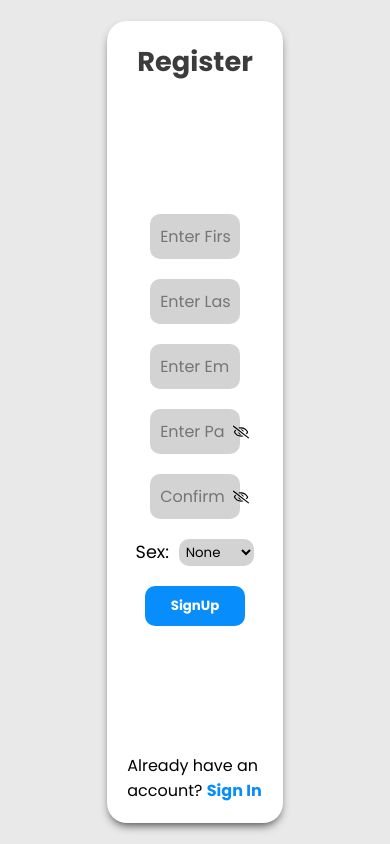
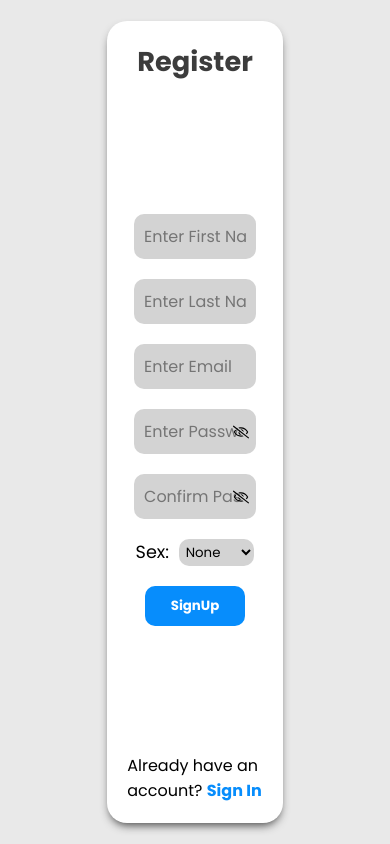
Before and after one commit to OmarCanton/Trade-Track, a React (Vite) app in the folder Client/: page /auth/register in a window 390 px wide. Built offline with nearby package versions, Linux system fonts and the light colour scheme; no server answers; a web font is replaced by a local one.

Commit message:
Update Register.css

```diff
--- a/Client/src/Pages/Register/Register.css
+++ b/Client/src/Pages/Register/Register.css
@@ -60,6 +60,9 @@
                         width: 23vw;
                         outline: none;
                         font-size: medium;
+                        @media (max-width: 1024px) {
+                            width: 90%;
+                        }
                     }
                 }
                 & .password, .confPassword {
```
